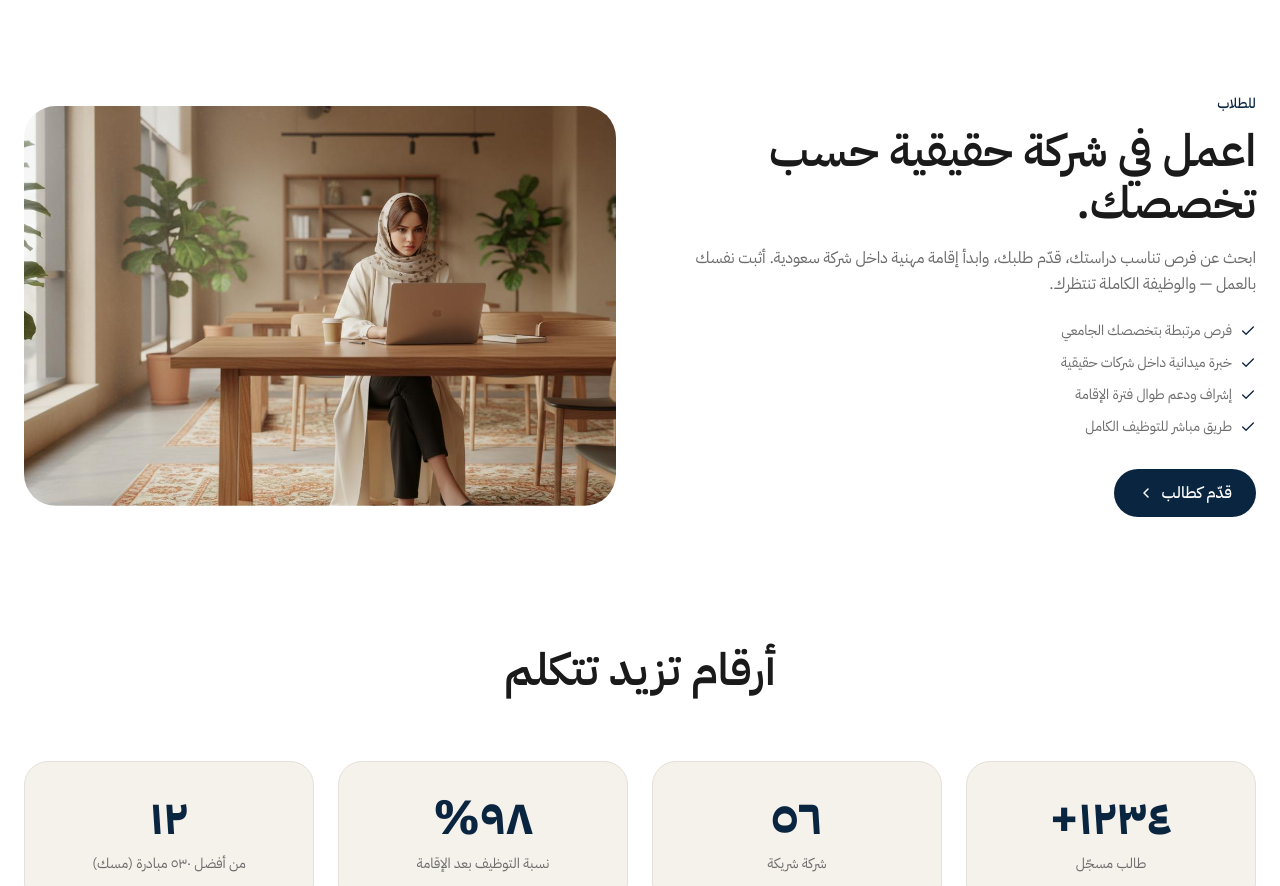
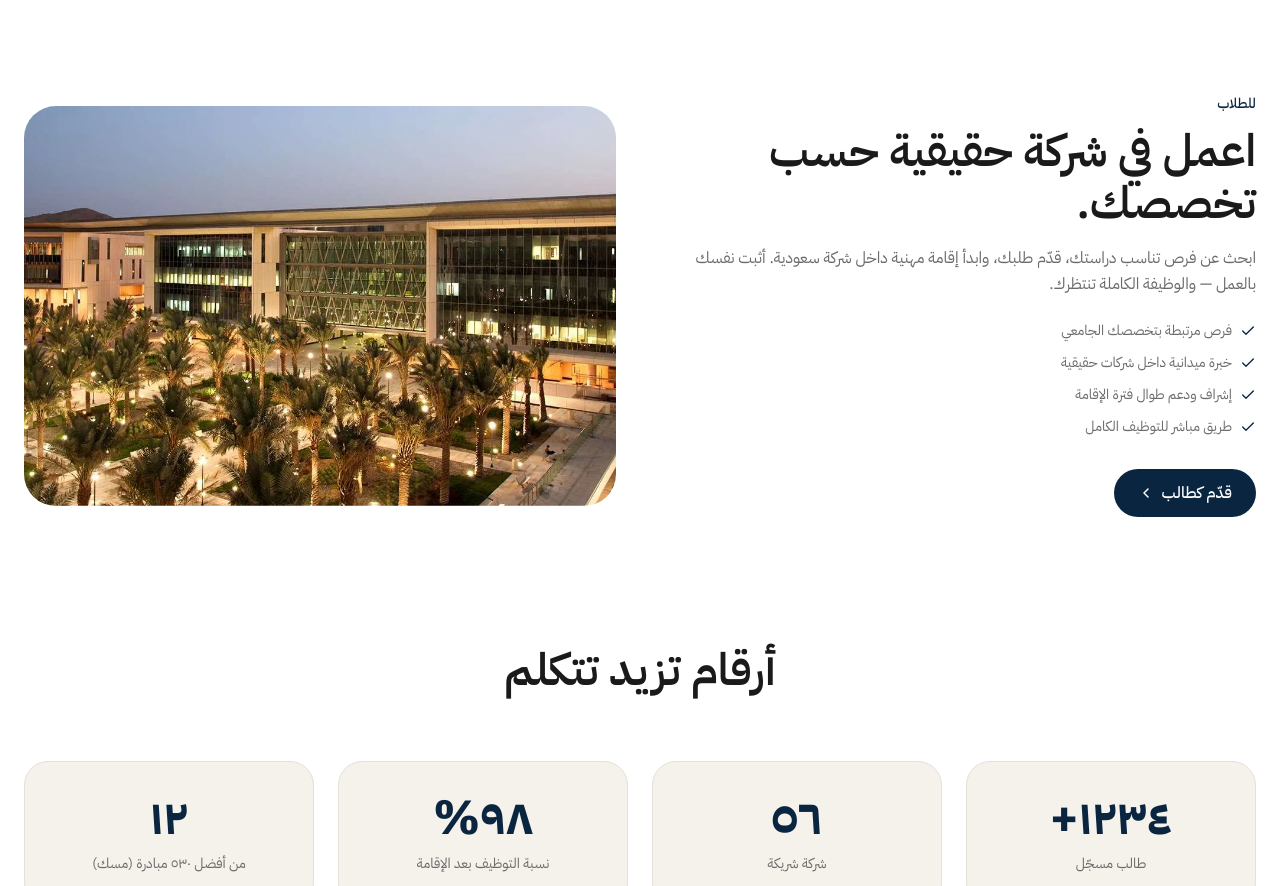
Before and after one commit to reimann314/tazido, a React (Vite) app: page / in a window 1280 px wide. Shown: the part 1965-2851 px from the top of the page. Built offline with nearby package versions, Linux system fonts and the light colour scheme.

Commit message:
Swap student workspace image for Hero-2.webp
Co-Authored-By: Claude Opus 4.7 (1M context) <noreply@anthropic.com>

```diff
--- a/src/pages/Home.tsx
+++ b/src/pages/Home.tsx
@@ -334,8 +334,9 @@ function TwoPaths() {
           </div>
           <div className="path-image rounded-3xl overflow-hidden h-[400px] order-1 lg:order-2">
             <img
-              src="/images/student-workspace.jpg"
+              src="/images/Hero-2.webp"
               alt="طالب يعمل"
+              loading="lazy"
               className="w-full h-full object-cover"
             />
           </div>
```
Also changed, not shown: public/images/Hero-2.webp (added).
